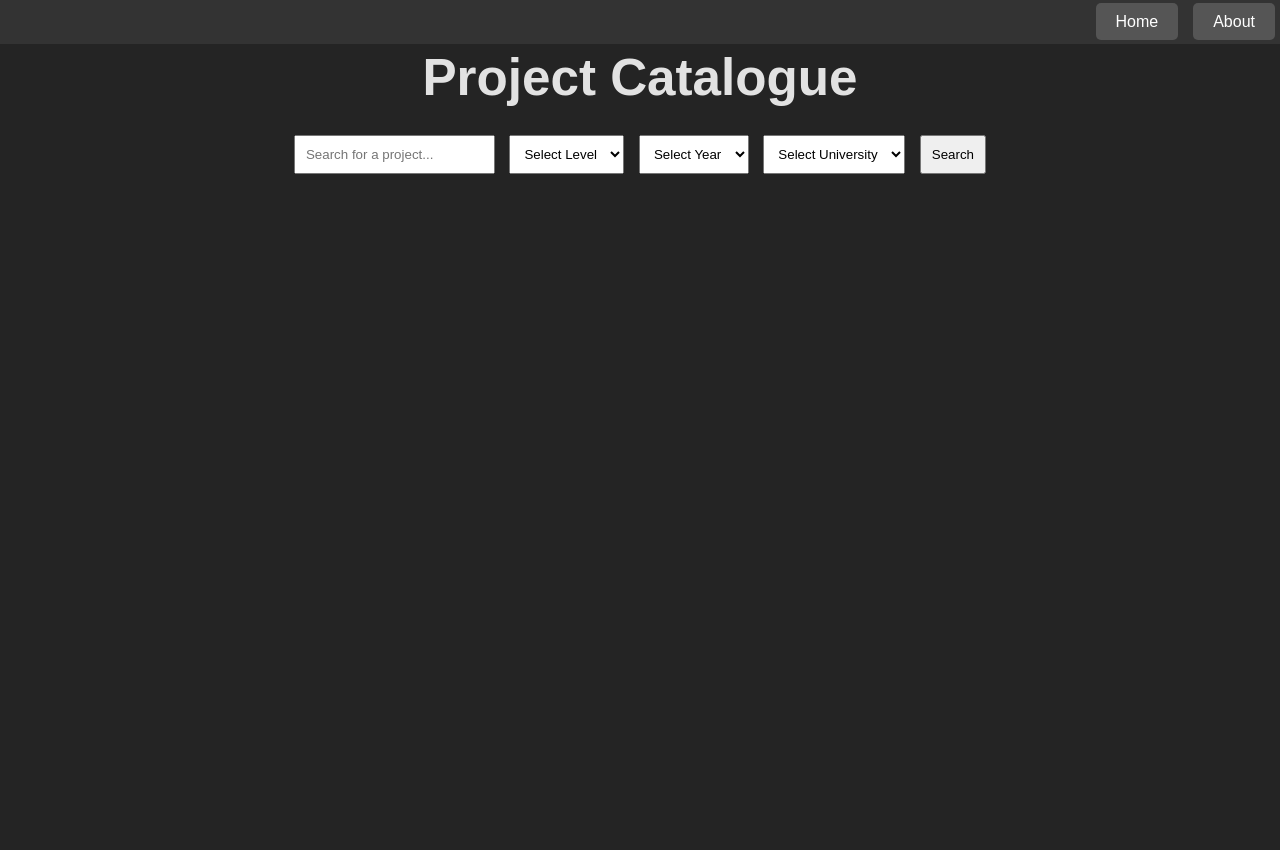
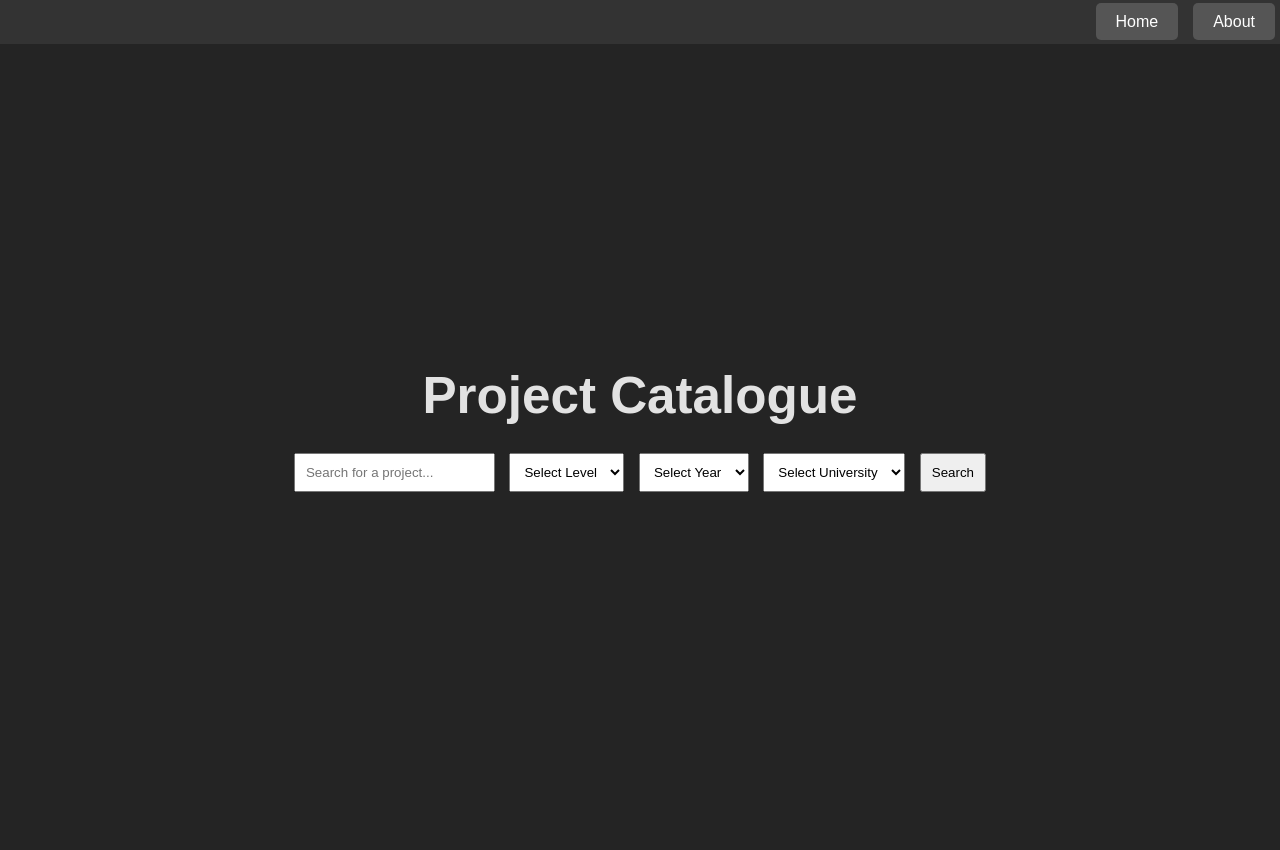
Before and after one commit to AS0013/DatabaseProject_UCPH, a Flask app: page / in a window 1280 px wide. Before the commit the page ends 174 px from the top, so only its background shows below. Run offline with Flask 3, Linux system fonts and the light colour scheme.

Commit message:
fixed scrolling
fixed scrolling for variable page height on webapp home

```diff
--- a/Flask_app/static/css/main.css
+++ b/Flask_app/static/css/main.css
@@ -29,8 +29,9 @@ a:hover {
     align-items: center;
     justify-content: center;
     height: auto; /*Full viewport height*/
+    min-height: 100vh;
 
-    max-height: calc(100vh - 60px); /* Adjust the 60px based on the height of your navbar */
+    /* max-height: calc(550vh - 10px); Adjust the 60px based on the height of your navbar */
     overflow-y: auto;
 
     box-sizing: border-box;
@@ -98,7 +99,7 @@ body {
     padding: 0;
     font-family: Arial, sans-serif;
     padding-top: 50px; /* Space for fixed navbar */
-    overflow: hidden;
+    overflow: auto;
 }
 
 .cont_about {
@@ -128,7 +129,7 @@ form input, form select, form button {
 .list {
      /* Adjust this value based on your preference */
      /* Enables vertical scrolling */
-    max-height: 550px;
+    max-height: auto;
     padding-right: 15px; /* Optional: Adds some space on the right side of the list */
 }
 
```
